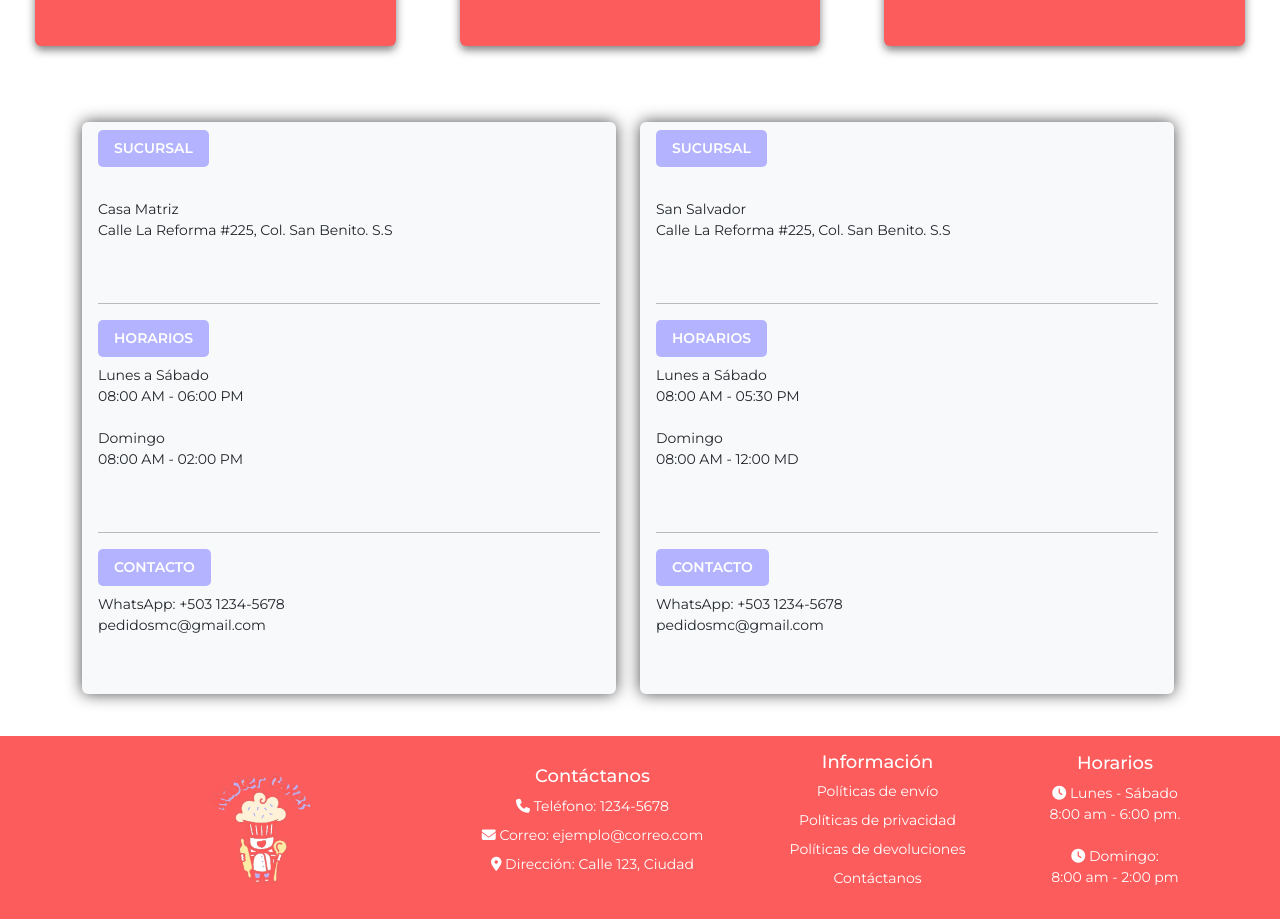
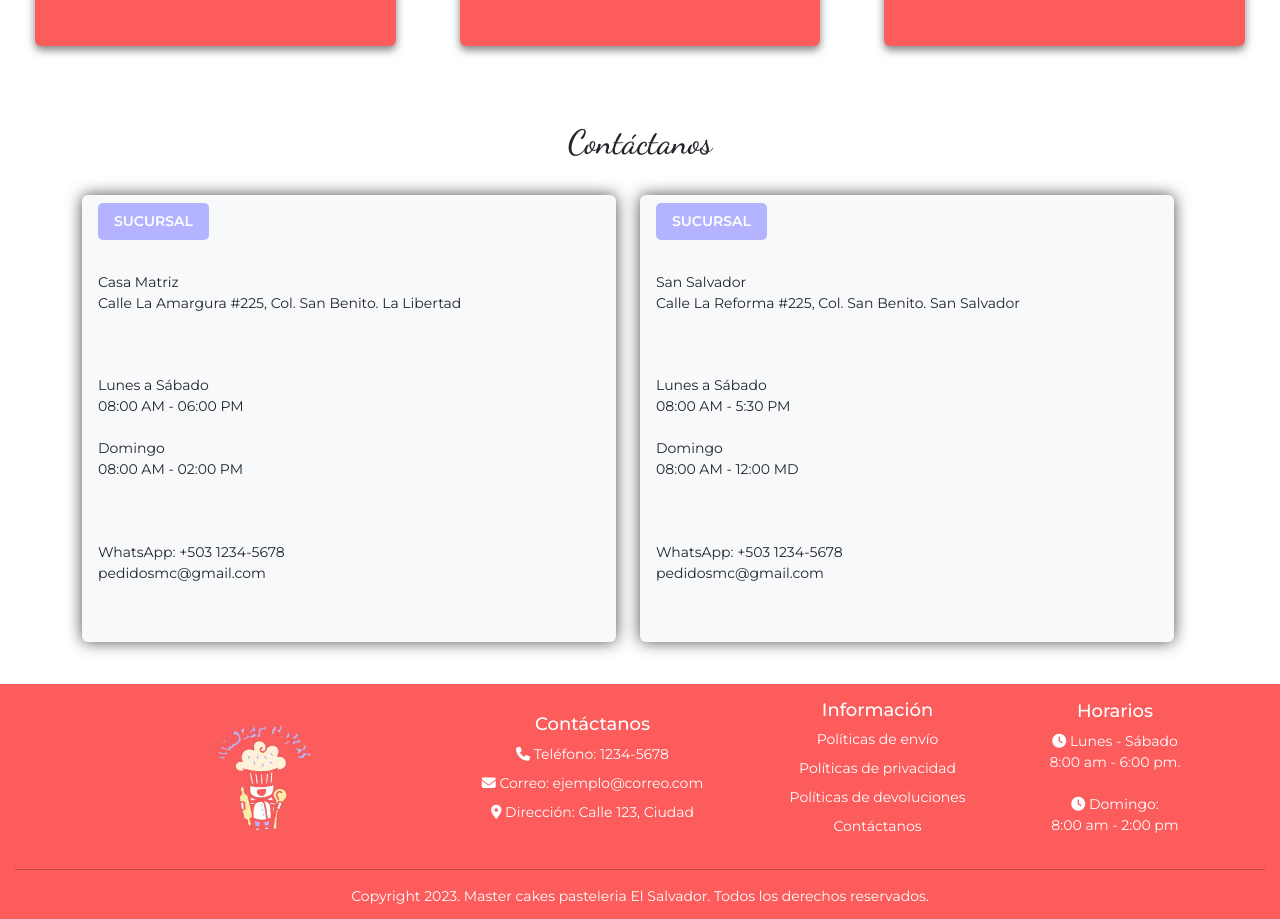
Before and after one commit to cruzito-rar/master-cakes-app, a React (Create React App) app: page / in a window 1280 px wide. Shown: the part 1700-2619 px from the top of the page. Built offline with nearby package versions, Linux system fonts and the light colour scheme.

Commit message:
Cambio al background de la web, además de ajustes en las cards de Home.jsx

```diff
--- a/src/App.css
+++ b/src/App.css
@@ -16,7 +16,9 @@
 }
 
 body {
- background-image: url(../public/bg.png);
+ /* background-image: url(../public/bg.png); */
+ background: rgb(252,92,92);
+background: linear-gradient(180deg, rgba(252,92,92,1) 0%, rgba(255,224,167,1) 90%, rgba(255,255,255,1) 100%);
  background-size: 100vw 100vh;
  background-repeat: no-repeat;
 }
@@ -118,9 +120,9 @@ hr {
   .card-container .card p {
    font-size: .8rem;
   }
- }
+}
 
- @media (max-width: 767px) {
+@media (max-width: 767px) {
   .home h2 {
    font-size: .5rem;
   }
@@ -142,4 +144,4 @@ hr {
     margin-top: 50px;
     margin-left: 14vw;
    }
- }
+}
--- a/src/components/navigation/Navbar.jsx
+++ b/src/components/navigation/Navbar.jsx
@@ -15,7 +15,7 @@ const Navbar = () => {
       <li className="nav-item"> <Link className="nav-link" aria-current="page" to="/" title="Home"> Home </Link> </li>
       <li className="nav-item"> <Link className="nav-link" to="/catalogue" title="Catalogo"> Catálogo </Link> </li>
       <li className="nav-item"> <Link className="nav-link" to="/about" title="Nosotros"> Nosotros </Link> </li>
-      <li className="nav-item"> <Link className="nav-link" to="#contact" title="Contáctanos"> Contáctanos </Link> </li>
+      <li className="nav-item"> <a className="nav-link" href="#contact" title="Contáctanos"> Contáctanos </a> </li>
       <li className="nav-item"> <Link className="nav-link" to="https://www.instagram.com/master_cake_oficial" title="Instagram"> <i className="fab fa-instagram"> </i> </Link> </li>
      </ul>
     </div>
--- a/src/components/pages/Home.jsx
+++ b/src/components/pages/Home.jsx
@@ -55,7 +55,8 @@ const Home = () => {
     </div>
     </div>
 
-   <div className="container mx-auto mt-5 mb-5">
+   <div className="container mx-auto mt-5 mb-5" id="contact">
+    <h2 className="text-center mt-5 pb-4"> Contáctanos </h2>
 		<div className="row col-12 d-flex">
 		 <div className="col-md-6 mt-auto">
 			<div className="card contact bg-light w-100">
@@ -63,38 +64,38 @@ const Home = () => {
         <h5 className="btn btn-minimalista"> Sucursal </h5>
 			 </div>
 			 <div className="card-body text-start">
-				<p className="card-text text-dark"> Casa Matriz <br/>  Calle La Reforma #225, Col. San Benito. S.S </p>
-        <hr/>
-        <h5 className="btn btn-minimalista"> Horarios </h5>
+				<p className="card-text text-dark"> Casa Matriz <br/>
+        Calle La Amargura #225, Col. San Benito. La Libertad </p>
+
         <p className="card-text text-dark"> Lunes a Sábado <br/>
         08:00 AM - 06:00 PM <br/> <br/>
          Domingo <br/>
          08:00 AM - 02:00 PM
         </p>
-        <hr/>
-        <h5 className="btn btn-minimalista"> Contacto </h5>
+
+
         <p className="card-text text-dark"> WhatsApp: +503 1234-5678 <br/>
         pedidosmc@gmail.com </p>
 			 </div>
 			</div>
 		 </div>
 
-     <div className="col-md-6">
+     <div className="col-md-6 mt-auto">
 			<div className="card contact bg-light w-100">
 			 <div className="card-header text-start">
         <h5 className="btn btn-minimalista"> Sucursal </h5>
 			 </div>
 			 <div className="card-body text-start">
-				<p className="card-text text-dark"> San Salvador <br/> Calle La Reforma #225, Col. San Benito. S.S </p>
-        <hr />
-        <h5 className="btn btn-minimalista"> Horarios </h5>
+				<p className="card-text text-dark"> San Salvador <br/>
+        Calle La Reforma #225, Col. San Benito. San Salvador </p>
+
         <p className="card-text text-dark"> Lunes a Sábado <br/>
-        08:00 AM - 05:30 PM <br/> <br/>
+         08:00 AM - 5:30 PM <br/> <br/>
          Domingo <br/>
          08:00 AM - 12:00 MD
         </p>
-        <hr/>
-        <h5 className="btn btn-minimalista"> Contacto </h5>
+
+
         <p className="card-text text-dark"> WhatsApp: +503 1234-5678 <br/>
         pedidosmc@gmail.com </p>
 			 </div>
```
